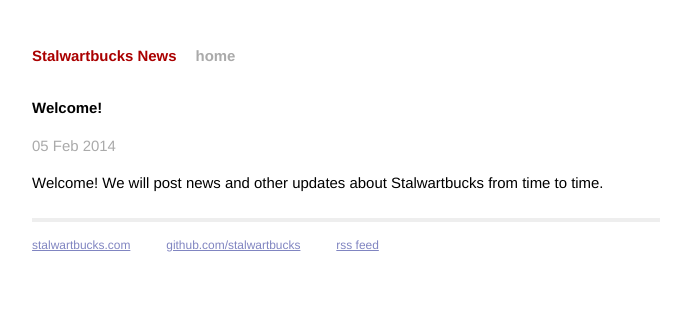
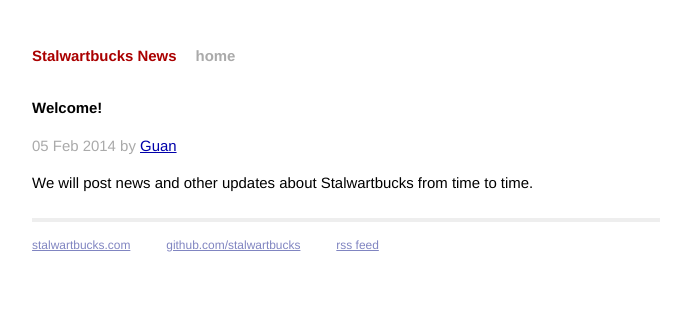
Before and after one commit to stalwartbucks/sbxnews, a Jekyll site: the page built from _posts/2014-02-05-welcome.markdown, in a window 1280 px wide. Shown: the top 330 px of the page, without its empty margins (294-985 px from the left). Built offline with Jekyll 4.4.1, drawn with Linux system fonts in a browser that asks for light colours; Markdown is read by kramdown in place of the engine named in the settings.

Commit message:
Authors in layouts

```diff
--- a/_config.yml
+++ b/_config.yml
@@ -3,3 +3,8 @@ markdown: redcarpet
 pygments: true
 description: News about the Stalwartbucks cryptocurrency
 url: http://stalwartbucks.com
+authors:
+  guan:
+    twitter: guan
+    display_name: Guan
+    full_name: Guan Yang
--- a/_layouts/post.html
+++ b/_layouts/post.html
@@ -1,8 +1,9 @@
 ---
 layout: default
 ---
+{% assign author = site.authors[page.author] %}
 <h2>{{ page.title }}</h2>
-<p class="meta">{{ page.date | date_to_string }}</p>
+<p class="meta">{{ page.date | date_to_string }} by <a href="https://twitter.com/{{author.twitter}}">{{author.display_name}}</a></p>
 
 <div class="post">
 {{ content }}
--- a/_posts/2014-02-05-welcome.markdown
+++ b/_posts/2014-02-05-welcome.markdown
@@ -2,7 +2,8 @@
 layout: post
 title:  "Welcome!"
 date:   2014-02-05 16:50:03
+author: guan
 ---
 
-Welcome! We will post news and other updates about Stalwartbucks
+We will post news and other updates about Stalwartbucks
 from time to time.
```
